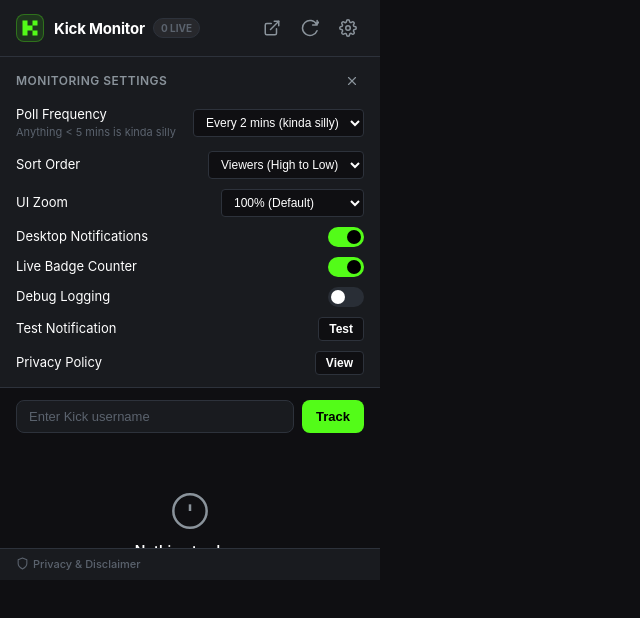
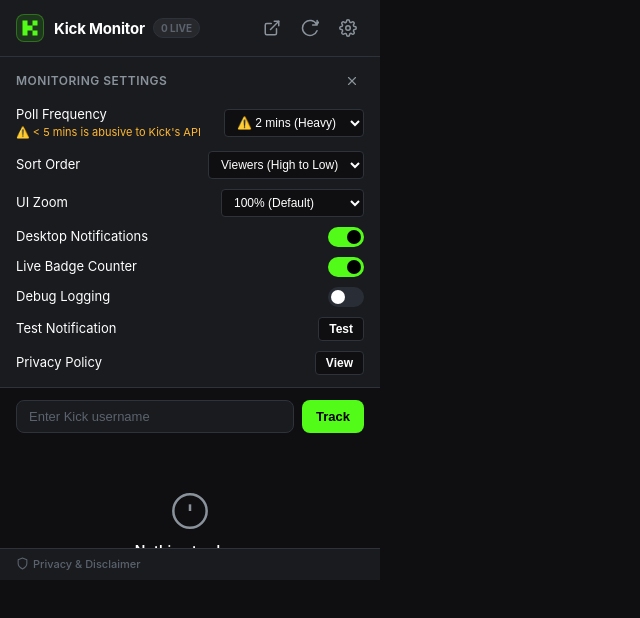
Before and after one commit to aaronburt/KickLiveMonitoring, a website with bundled scripts: page src/popup/index.html in a window 1280 px wide. Both pictures are taken after a click on the button 348 px from the left and 28 px from the top of the page. Shown: the whole page, without its empty margins (0-640 px from the left). Built offline with nearby package versions, Linux system fonts and the light colour scheme; some packages are replaced by stand-ins of ours; no server answers.

Commit message:
fix(settings): warn that poll frequency under 5 mins is abusive to API

```diff
--- a/src/popup/index.html
+++ b/src/popup/index.html
@@ -68,11 +68,11 @@
         <div class="setting-row">
           <div class="setting-label-group">
             <label for="checkIntervalSelect" class="setting-label">Poll Frequency</label>
-            <span class="setting-hint">Anything &lt; 5 mins is kinda silly</span>
+            <span class="setting-hint warning-hint">⚠️ &lt; 5 mins is abusive to Kick's API</span>
           </div>
           <select id="checkIntervalSelect" class="select-input">
-            <option value="1">Every 1 min (kinda silly)</option>
-            <option value="2">Every 2 mins (kinda silly)</option>
+            <option value="1">⚠️ 1 min (Abusive)</option>
+            <option value="2">⚠️ 2 mins (Heavy)</option>
             <option value="5">Every 5 minutes</option>
             <option value="10">Every 10 minutes</option>
             <option value="15">Every 15 minutes</option>
--- a/src/popup/popup.css
+++ b/src/popup/popup.css
@@ -12,6 +12,7 @@
   --danger: #FF4949;
   --danger-hover: #FF6666;
   --danger-subtle: rgba(255, 73, 73, 0.15);
+  --warning: #FFB830;
   --border-subtle: #2D323B;
   --border-focus: #53FC18;
   --radius-sm: 4px;
@@ -236,6 +237,10 @@ body.popout-mode .app-container {
 .setting-hint {
   font-size: 11px;
   color: var(--text-muted);
+}
+
+.setting-hint.warning-hint {
+  color: var(--warning);
 }
 
 .select-input {
```
